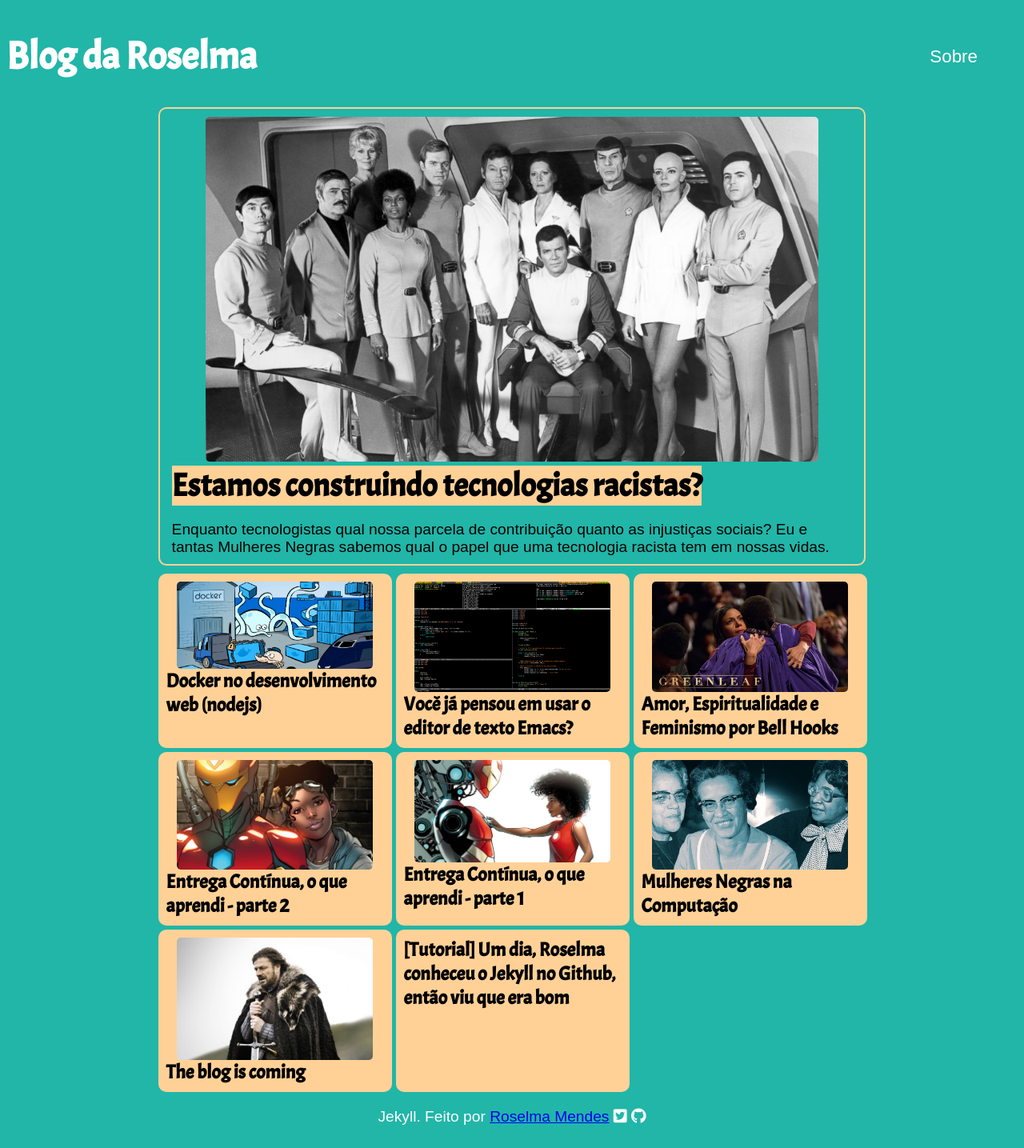
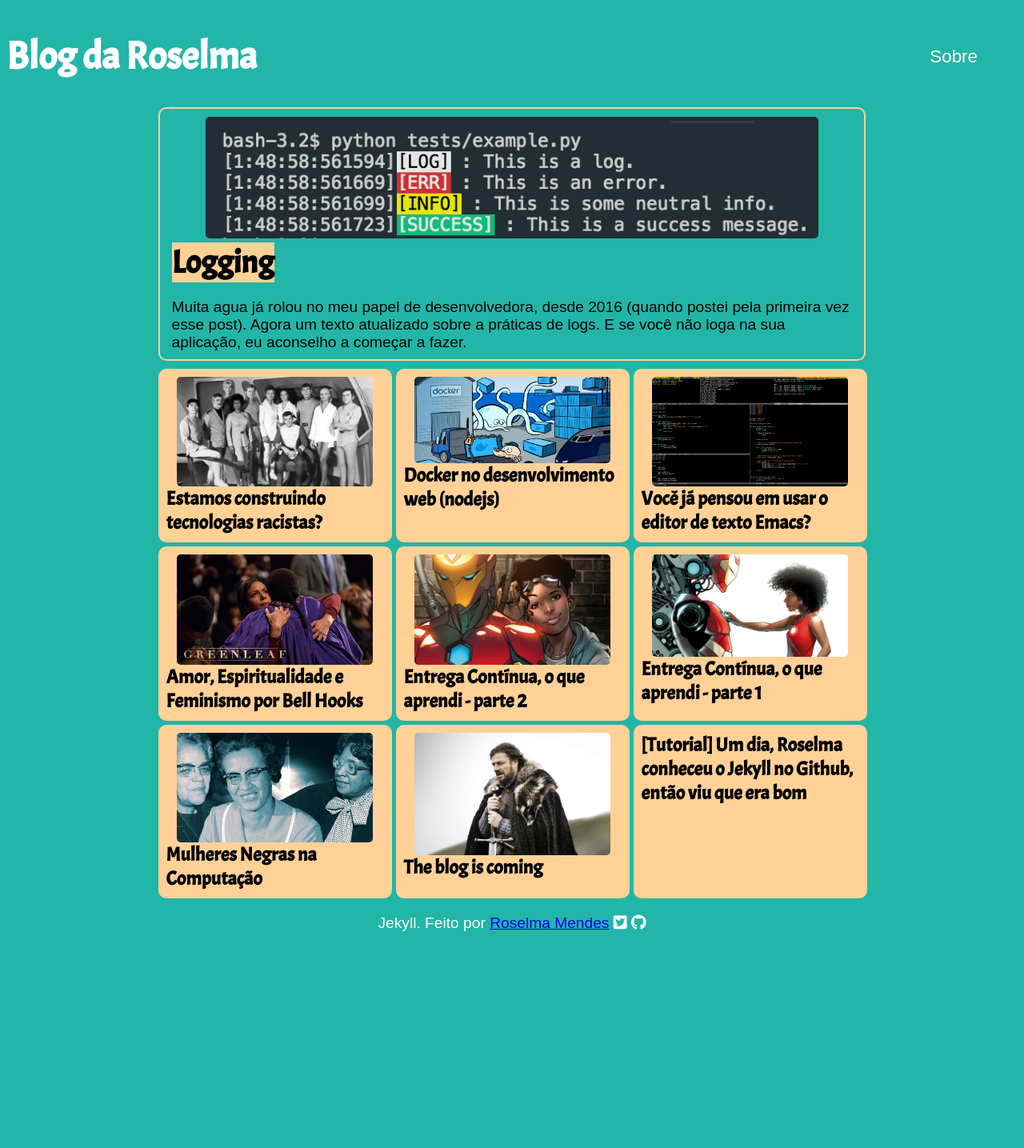
Before and after one commit to roselmamendes/roselmamendes.github.io, a Jekyll site: the page built from index.md, in a window 1280 px wide. Shown: the whole page at 80% size. Built offline with Jekyll 4.4.1, drawn with Linux system fonts in a browser that asks for light colours; nearby versions of some CDN libraries; comment, search, counter and statistics services are not loaded; after the commit the page ends 1193 px from its top, so only the background shows below that; some of the changed lines change nothing that is shown.

Commit message:
Posta texto sobre Logging.

```diff
--- a/_posts/tec/2016-04-10-auditoria.md
+++ b/_posts/tec/2016-04-10-auditoria.md
@@ -1,147 +1,79 @@
 ---
 layout: post
-title: "Logs"
-date:   2016-06-04 13:50:00
-last_modified_at:  2016-06-04 13:50:00
-excerpt: "Se você é uma desenvolvedora ou desenvolvedor, e reparar, logs fazem parte do nosso dia-a-dia, desde aqueles que geramos em nossos sistemas, desde aqueles que **interpretamos** de sistemas de terceiros."
-categories: arquitetura
-tags:  ["auditoria", "logs", "log estruturado"]
+title: "Logging"
+date:   2018-11-02
+modified:  2018-11-02
+excerpt: "Muita agua já rolou no meu papel de desenvolvedora, desde 2016 (quando postei pela primeira vez esse post). Agora um texto atualizado sobre a práticas de logs. E se você não loga na sua aplicação, eu aconselho a começar a fazer."
+categories: tec
+tags:  [auditoria, logs, log estruturado]
 image:
-  feature: /auditoria/carta-pero-vaz-de-caminha.jpg
-  topPosition: 0px
-bgContrast: dark
-bgGradientOpacity: lighter
-syntaxHighlighter: no
-published: false
+  feature: /logging/print-log.png
+published: true
 ---
 
-No projeto que trabalhava, desenvolvemos uma **auditoria** para registrar a comunicação com os serviços externos, alertas sobre inconsistências nos dados e erros.
+Todo a aplicação deveria "falar" sobre o que está acontecendo durante sua execução: quando a pessoa clica em um botão, quando alguém faz um request a uma API, quando a busca no banco gera um erro.
 
-Queríamos prover qualidade na investigação de erros. Nós deveríamos fazer o sistema "falar" sobre esses erros de maneira **rastreável** para que encontrássemos a raiz dos problemas o mais rápido possível e resolvêssemos quando fosse a hora.
+Por isso logs existem. Para nos contar o que está acontecendo em nossas aplicações e é uma das ferramentas dentro de monitoramento de sistemas.
 
 
 ## Logging
 
-Foi um pouco complicado pesquisar sobre o assunto. Usar como palavra-chave `log`, `logfile`, até mesmo `logging`, não me trouxeram boas fontes na área.
+Se você é uma pessoa desenvolvedora, e reparar, logs fazem parte do nosso dia-a-dia, desde aqueles que geramos em nossos sistemas, desde aqueles que **interpretamos** de sistemas de terceiros.
 
-<div align="center" class="img img--fullContainer">
-  <img src="/assets/images/auditoria/logging-arvore.jpg"/>
-  <p style="font-size: 14px; text-align: center;">Logging, de acordo com os primeiros resultados do Google.</p>
-</div>
-<p style="color: #f2f2f2">Figura mostrando uma floresta com arvores cortadas.</p>
+[De acordo com Gregory Szorc](http://gregoryszorc.com/blog/category/logging/), engenheiro da Mozilla, em 2012:
 
-Com ajuda, me deparei com o termo **logging estruturado**. Essa sim foi uma boa palavra-chave.
+> info "(Logs são) um fluxo de mensagens distintas geradas a partir da execução de um programa."
 
-Se você é uma desenvolvedora ou desenvolvedor, e reparar, logs fazem parte do nosso dia-a-dia, desde aqueles que geramos em nossos sistemas, desde aqueles que **interpretamos** de sistemas de terceiros.
+Logs podem ser guardados em simples arquivos de texto, como .npm-log do NPM. e/ou também mostrados em terminais/consoles.
+<figure>
+	<img src="/images/logging/example.png" alt="image">
+	<figcaption>Figura mostrando a tela de um terminal com mensagens de log.</figcaption>
+</figure>
 
-E aqui vai uma definição que acredito se aplicar, e vem de um [texto](http://gregoryszorc.com/blog/category/logging/) do [Gregory Szorc](http://gregoryszorc.com/resume.pdf ), engenheiro da Mozilla:
-
-> "(Logs são) um fluxo de mensagens distintas geradas a partir da execução de um programa."
-
----------
-Logs geralmente são guardados em simples arquivos de texto, como .npm-log do NPM.
-e também são mostrados em terminais/consoles.
-<div align="center" class="img img--fullContainer">
-  <img src="/assets/images/auditoria/example.png"/>
-</div>
-<p style="color: #f2f2f2">Figura mostrando a tela de um terminal com mensagens de log.</p>
-
-Linguagens de programação proveem uma maneira de criarmos log.
-
-Em Python temos o logger, no Javascript console.log. A simples chamada de um print() do Python ou system.out.println() do Java informando o que está ocorrendo já é um log.
+A simples chamada de um print() do Python, ou system.out.println() do Java, informando o que está ocorrendo já é um log.
 
 As linguagens e frameworks geralmente possuem módulos, libs que abstraem o trabalho de criar logs, como [log4j](http://logging.apache.org/log4j/2.x/manual/index.html) para Java.
 
 ## Logging Estruturado
 
-### Pessoa vs Máquina
-
-Deve-se pensar na distinção de quem irá consumir seus logs.
-
-Um <b>pessoa</b> é capaz de ler um conjunto de palavras que lhe sejam legíveis (levando em consideração idioma, conhecimento, contexto). Mas nem sempre o que é entendível para uma pessoa, <b>um programa</b> irá entender.
-
-De acordo com Gregory Szorc, a informação desestruturada (puramente texto) é um problema quando queremos que uma máquina leia e interprete logs.
-
-Digamos que vamos imprimir essa mensagem de log:
+De acordo com Gregory Szorc, a informação desestruturada (puramente texto) é um problema quando queremos que uma máquina leia e interprete logs. É ok para mim ler isoladamente a mensagem abaixo:
 
 <i>Roselma successfully logged in</i>
 
-<b>Log desestruturado</b>
+Mas para um agregador de logs, o que seria o usuário e a ação que aconteceu?
 
-<pre>
-<code>
-logger.info(username + " successfully logged in")
-</code>
-</pre>
+<b> Um log desestruturado</b>
 
-E dessa mensagem queremos pegar as informações para guardar em uma tabela de banco, por exemplo:
+{% highlight javascript %}
+console.log(username + " successfully logged in")
+{% endhighlight %}
 
-<pre>
-<code>
-for (let line of log) {
-  if (line.endsWith("successfully logged in")) {
-    // Find username.
-    let spaceIndex = line.indexOf(" ");
-    let username = line.substr(0, spaceIndex - 1);
+Na vida real essa mensagem estará no meio de milhares de linhas de log, que podem ter esse conjunto de palavras utilizadas em vários momentos. O que talvez não seja fácil de pesquisar no agregador da sua escolha, trazendo "ruído" nos resultados.
 
-    // Do something interesting.
-  } else if (line.indexOf(...)) {
-    //
-  }
-}
-</code>
-</pre>
-
-<b>Com log estruturado</b>
+<b> Já com log estruturado</b>
 
 Imprimindo...
-<pre>
-<code>
+{% highlight javascript %}
 logger.info("successful_login", who=username)
-</code>
-</pre>
+{% endhighlight %}
 
-Obtendo os dados desse log:
+Do primeiro para o segundo código nota-se maneiras diferentes de imprimir as informações. Na primeira, imprimimos uma frase. Já na segunda montamos nosso log com campos.
 
-<pre>
-<code>
-for (let line of log) {
-  let [time, level, action, fields] = JSON.parse(line)
+Quando falamos de logging estruturado, precisamos que os dados de uma mensagem de log sejam montados em uma certa estrutura.
 
-  if (action == "successful_login") {
-    let who = fields.who;
+Eu posso ter a mensagem de log enviada a um sistema de monitoramento da seguinte maneira:
 
-    // Do something interesting.
-  } else if (action == "XXX") {
-    // ...
-  }
-}
-</code>
-</pre>
+{% highlight javascript %}
+[1354317157.034534, "INFO", "sucessful_login", {"who": "Roselma"}]
+{% endhighlight %}
 
-Do primeiro para o segundo código nota-se maneiras diferentes de obter as informações. Na primeira, temos que lidar com uma pura string e se utilizar de métodos que lidem com a subtração e procura de conteúdo. Já na segunda somente lidamos com uma linha formada de campos e ler o que cada um traz.
+<b>Tá! Mas por que eu devo me importar com log estruturado afinal?</b>
 
-Quando falamos de logging estruturado, precisamos que os dados de uma mensagem de log sejam guardados em estruturas bem definidas.
+Hoje em dia, depois de muito tempo que este post foi escrito (em 2016), a necessidade que vejo para usarmos logs estruturados é facilitar nossa vida quando usando [agregadores de logs](https://stackify.com/log-aggregation-101/). Estes agregadores tanto oferecem a busca nos logs, bem como a criação de alertas. Estes alertas podem ser criados usando uma query baseada na estrutura dos seus logs.
 
-Eu posso ter a mensagem de log guardada da seguinte maneira:
+A minha dica é: primeiro **use um agregador de logs**, e então procure usar bibliotecas da sua linguagem para logs, ou entenda como seu agregador precisa ler as informações. Mas com certeza me parece a melhor opção tirar proveito das bibliotecas, que geralmente já estruturam a informação logada para usar com ferramentas de monitoramento.
 
-<pre>
-<code>
-[1354317157.034534, "INFO", "sucessful_login", {"who": "Roselma"}]
-</code>
-</pre>
-
-O logging estruturado irá ocorrer de diferentes maneiras, dependendo da linguagem e/ou framework utilizado.
-
-<b>Ora, mas por que logging estruturado?</b>
-
-Bem, estamos falando aqui do uso de logs para nos dar informação rápida, gerar dados de análise para nossos sistemas. E esse melhor uso da informação, que temos com o log, tem sido alcançado usando soluções que automatizam o processo de interpretação humana.
-
-Por fim, máquinas precisam ler nossos logs para nos dar informação otimizada sobre nossos sistemas.
-
-Imagine que é possível que a cada mensagem de erro crítico, um sistema lhe envie uma mensagem de email avisando com detalhes o que aconteceu.
-
-Um passo muito importante para alcançar/facilitar isso é o logging estruturado.
+E mais importante: tenha logs!
 
 ## O que logar?
 
@@ -155,13 +87,13 @@
   <ul>5. Auditoria de segurança</ul>
 </ol>
 
-Tem muita discussão na [rede](https://www.google.com.br/webhp?sourceid=chrome-instant&rlz=1C5CHFA_enBR606BR606&ion=1&espv=2&ie=UTF-8#q=logging%20lot%20of%20code) acerca do que deve ser logado ou não. [Algumas](https://blog.codinghorror.com/the-problem-with-logging/) pessoas pregam que você só deve logar exceções, [outras](http://stackify.com/smarter-errors-logs-putting-data-work-2/) que você deve logar tudo (paramêtros das funções, funcionalidade, etc), mas com moderação.
+Tem muita discussão na [rede](https://www.google.com/search?hl=pt&q=logging%20code) acerca do que deve ser logado ou não. [Algumas](https://blog.codinghorror.com/the-problem-with-logging/) pessoas só logam exceções, [outras](http://stackify.com/smarter-errors-logs-putting-data-work-2/) falam de logar tudo (paramêtros das funções, funcionalidade, etc), mas com moderação.
 
-Para mim, além das dicas do Szorc, **log tem que ter contexto**. Muito mais que ter um [stack trace](http://stackoverflow.com/a/3988794), tem muito valor você colocar mais informação no seu log, como uma simples mensagem do tipo "Verificando dados do usuário 134" que mostram o que tipo de atividade o programa estava fazendo quando a exceção aconteceu e o dado a ser manipulado.
+Para mim, além das dicas do Szorc, **log tem que ter contexto**. Muito mais que ter um [stack trace](http://stackoverflow.com/a/3988794), tem muito valor você colocar mais informação para dar contexto de onde veio essa exceção. Por exemplo, uma mensagem do tipo "Verificando dados do usuário XPTO" junto a exceção, mostra que tipo de atividade o programa realizou quando a exceção aconteceu e o registro manipulado.
 
-E logs não só necessários quando o programa lança erros, mas também quando tudo vai bem no código. Afinal, tudo está bem em um momento e no outro não. Criar uma "timeline" do que acontece no seu sistema ajudará bastante na resolução de problemas, principalmente em produção. E os problemas podem se manifestar sem exceções em logs, como uma soma errada do total de uma nota em um site de e-commerce.
+E logs não só necessários quando o programa lança erros, mas também quando tudo vai bem no código. Afinal, tudo está bem em um momento e no outro não. Criar uma "timeline" do que acontece no seu sistema ajudará bastante na resolução de problemas, principalmente em produção. E os problemas podem se manifestar sem exceções em logs, como uma soma errada do total de uma nota em um site de e-commerce, por exemplo.
 
-No final a estrutura dos seus logs dependerão da natureza do seu sistema, tecnologias/frameworks e do que você espera que será útil saber para monitorar o seu funcionamento.
+No final a estrutura dos seus logs dependerão da natureza do seu sistema, tecnologias/frameworks e do que você espera que será útil para monitorar a sua aplicação.
 
 
 E para finalizar uma lista de ferramentas que ajudam com o manuseio de logs [no Stackshare](http://stackshare.io/search/q=logging).
@@ -170,10 +102,4 @@
 
 [Você sabe o que é Log?](http://www.tiagomatos.com/blog/voce-sabe-o-que-e-log)
 
-[3 Ways to Make Sense of Errors & Logging](http://stackify.com/3-ways-make-sense-errors-logging/)
-
 [Thoughts on Logging - Part 1 - Structured Logging](http://gregoryszorc.com/blog/category/logging/)
-
-[Announcing Project Lumberjack](http://blog.gerhards.net/2012/02/announcing-project-lumberjack.html)
-
-[Traces - sane logging for asynchronous code](http://petercipov.com/traces-sane-logging-in-async/)
```
Also changed, not shown: images/logging/example.png (added), images/logging/print-log.png (added), 1 other file.
